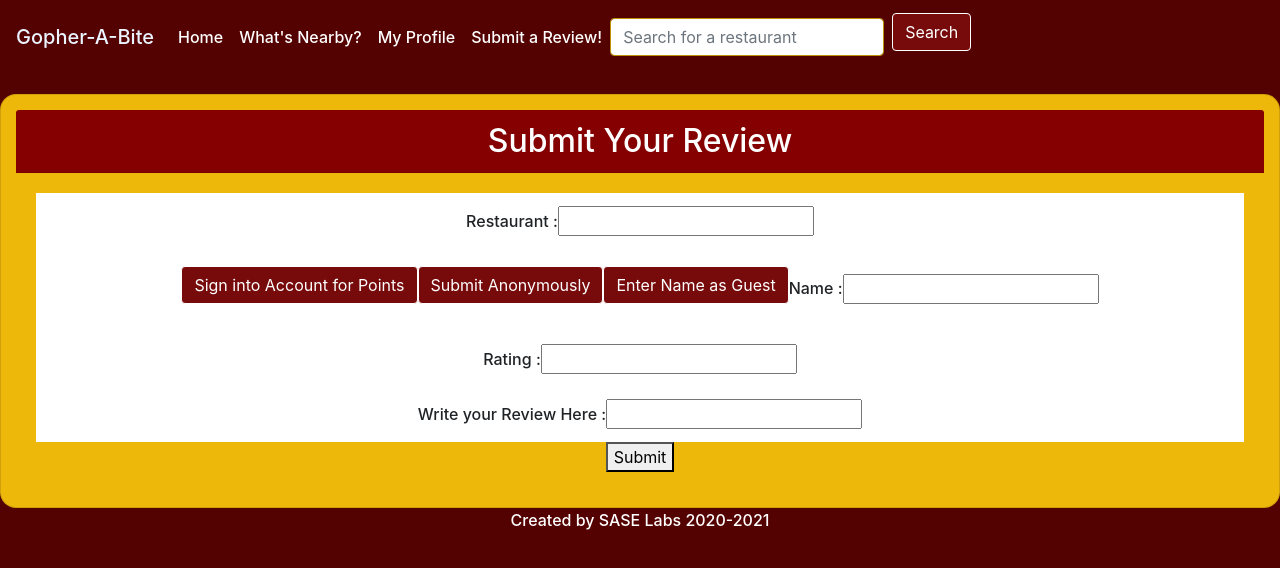
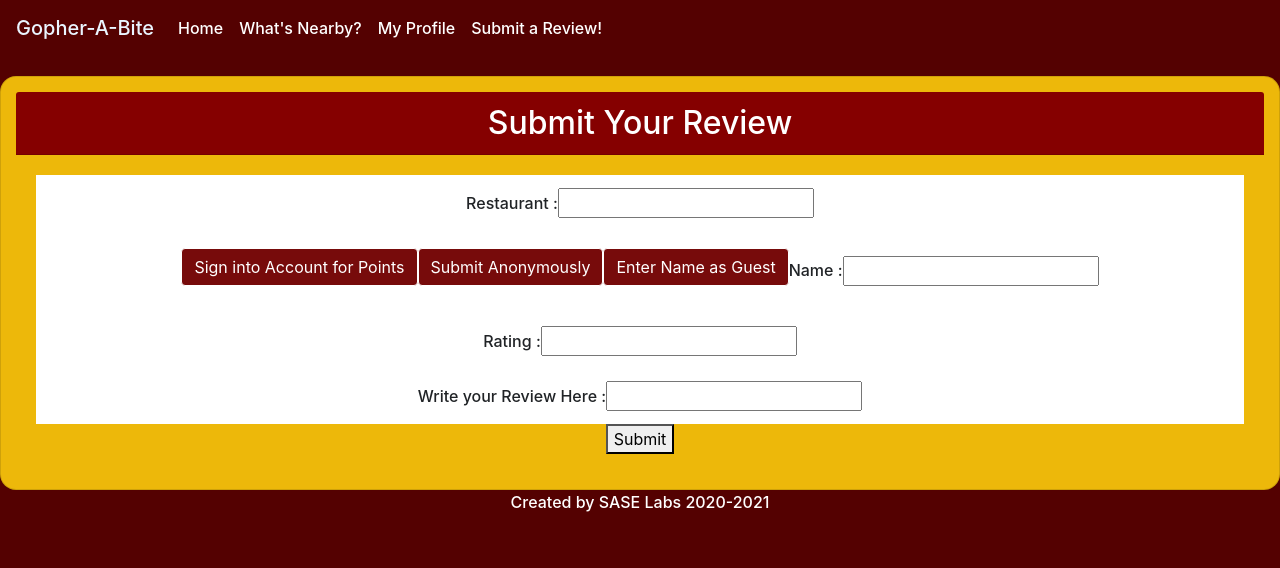
Before and after one commit to SASE-Labs-2021/gopher-a-bite, a React (Create React App) app: page /reviews in a window 1280 px wide. Shown: the top 568 px of the page. Built offline with nearby package versions, Linux system fonts and the light colour scheme.

Commit message:
Added MyProfile component

```diff
--- /dev/null
+++ b/src/Components/MyProfile.jsx
@@ -0,0 +1,24 @@
+import React, { Component } from 'react';
+import ListGroup from 'react-bootstrap/ListGroup';
+import Card from 'react-bootstrap/Card';
+
+class MyProfile extends Component {
+    state = {
+        name: "susan",
+        birthday: "12/12/1998",
+        restrictions: "gluten, vegan" ,
+     }
+    render() {
+        return (
+            <Card>
+            <ListGroup variant="flush">
+                <ListGroup.Item>Name: {this.state.name}</ListGroup.Item>
+                <ListGroup.Item>Birthday: {this.state.birthday}</ListGroup.Item>
+                <ListGroup.Item>Restrictions: {this.state.restrictions}</ListGroup.Item>
+            </ListGroup>
+            </Card>
+         );
+    }
+}
+
+export default MyProfile;
--- a/src/Components/NavigationBar.jsx
+++ b/src/Components/NavigationBar.jsx
@@ -6,13 +6,46 @@ import FormControl from 'react-bootstrap/FormControl';
 import Navbar from 'react-bootstrap/Navbar';
 import RestaurantPreview from './RestaurantPreview';
 import SubmitReview from './SubmitReview';
+import ButtonGroup from 'react-bootstrap/ButtonGroup'
+import MyProfile from './MyProfile';
 import {
   BrowserRouter as Router,
   Switch,
   Route,
   Link
 } from "react-router-dom";
+export default function NavigationBar() {
+  return (
+    <Router>
+      <div>
+				<Navbar>
+        <Navbar.Brand>Gopher-A-Bite</Navbar.Brand>
+          <Nav>
+          <Nav.Link href="/">Home</Nav.Link>
+            <Nav.Link href="/nearby">What's Nearby?</Nav.Link>
+            <Nav.Link href="/profile">My Profile</Nav.Link>
+            <Nav.Link href="/reviews">Submit a Review!</Nav.Link>
 
+          </Nav>
+        </Navbar>
+        {/* A <Switch> looks through its children <Route>s and
+            renders the first one that matches the current URL. */}
+        <Switch>
+          <div style={{ 'paddingTop': 20 }}>
+            {routes.map((route, index) => (
+              <Route
+                key={index}
+                path={route.path}
+                exact={route.exact}
+                children={<route.main/>}
+              />
+            ))}
+          </div>
+        </Switch>
+      </div>
+    </Router>
+  );
+}
 var routes = [
 	{
 		path: '/',
@@ -32,41 +65,6 @@ var routes = [
 		main: () => <Reviews/>
 	},
 ]
-export default function NavigationBar() {
-  return (
-    <Router>
-      <div>
-				<Navbar>
-          <Navbar.Brand>Gopher-A-Bite</Navbar.Brand>
-          <Nav>
-            <Nav.Link href="/">Home</Nav.Link>
-            <Nav.Link href="/nearby">What's Nearby?</Nav.Link>
-            <Nav.Link href="/profile">My Profile</Nav.Link>
-            <Nav.Link href="/reviews">Submit a Review!</Nav.Link>
-          </Nav>
-        <Form inline>
-          <FormControl type="text" placeholder="Search for a restaurant" className="mr-sm-2" />
-          <Button >Search</Button>
-        </Form>
-        </Navbar>
-        {/* A <Switch> looks through its children <Route>s and
-            renders the first one that matches the current URL. */}
-        <Switch>
-          <div style={{ 'paddingTop': 20 }}>
-            {routes.map((route, index) => (
-              <Route
-                key={index}
-                path={route.path}
-                exact={route.exact}
-                children={<route.main/>}
-              />
-            ))}
-          </div>
-        </Switch>
-      </div>
-    </Router>
-  );
-}
 
 function Home() {
   return <RestaurantPreview/>;
@@ -77,7 +75,7 @@ function Nearby() {
 }
 
 function Profile() {
-  return <h2>Profile</h2>;
+  return <h2><MyProfile/></h2>;
 }
 function Reviews() {
   return <SubmitReview/>;
```
